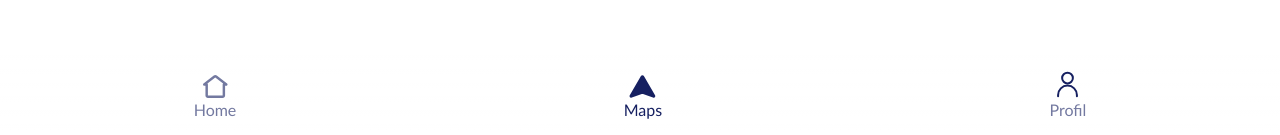
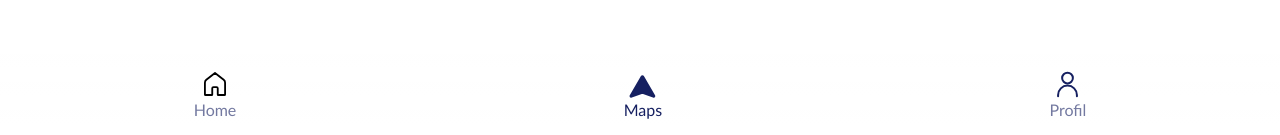
Before and after one commit to RomainLAU/IAN-EPSVE, a React (Create React App) app: page /map in a window 1280 px wide. Shown: the part 662-797 px from the top of the page. Built offline with nearby package versions, Linux system fonts and the light colour scheme.

Commit message:
Fix the home icon in the footer

```diff
--- a/src/App.jsx
+++ b/src/App.jsx
@@ -1,4 +1,4 @@
-import Step from './screen/Step';
+import Step from './screen/Steps';
 import Map from './screen/Map';
 import Profil from './screen/Profil';
 import { BrowserRouter, Routes, Route } from 'react-router-dom';
--- a/src/components/Footer.jsx
+++ b/src/components/Footer.jsx
@@ -1,46 +1,44 @@
-import { NavLink } from "react-router-dom"
-import { ReactComponent as Home } from "../assets/Home.svg"
-import { ReactComponent as Maps } from "../assets/Maps.svg"
-import { ReactComponent as Profil } from "../assets/Profil.svg"
+import { NavLink } from 'react-router-dom';
+import { ReactComponent as Home } from '../assets/Home.svg';
+import { ReactComponent as Maps } from '../assets/Maps.svg';
+import { ReactComponent as Profil } from '../assets/Profil.svg';
 
-const activeClassName = "isActive"
-const notActive = "notActive"
+export default function Footer({ children }) {
+    const activeClassName = 'isActive';
+    const notActive = 'notActive';
 
-
-export default function Footer({children}) {
     return (
-            <footer className="flex justify-around content-center fixed bottom-0 w-screen">
-                <div className="flex justify-around content-center text-center w-full py-4 bg-gradient-to-t from-[#FFFFFF]">
+        <footer className="flex justify-around content-center fixed bottom-0 w-screen">
+            <div className="flex justify-around content-center text-center w-full py-4 bg-gradient-to-t from-[#FFFFFF]">
                 <NavLink
                     to="/"
                     className={({ isActive }) =>
-                        isActive ? `flex flex-col-reverse content-center items-center ${activeClassName}` : `flex flex-col-reverse content-center items-center ${notActive}`
+                        `flex flex-col-reverse content-center items-center ${isActive ? 'isActive' : 'notActive'}`
                     }
                 >
                     <p className="text-center">Home</p>
-                    <Home/>
+                    <Home />
                 </NavLink>
                 <NavLink
                     to="/map"
                     className={({ isActive }) =>
-                        isActive ? `flex flex-col-reverse content-center items-center ${activeClassName}` :  `flex flex-col-reverse content-center items-center ${notActive}`
+                        `flex flex-col-reverse content-center items-center ${isActive ? 'isActive' : 'notActive'}`
                     }
                 >
                     <p>Maps</p>
-                    <Maps/>
+                    <Maps />
                 </NavLink>
 
                 <NavLink
                     to="/profil"
                     className={({ isActive }) =>
-                        isActive ? `flex flex-col-reverse content-center items-center ${activeClassName}` :  `flex flex-col-reverse content-center items-center ${notActive}`
+                        `flex flex-col-reverse content-center items-center ${isActive ? 'isActive' : 'notActive'}`
                     }
                 >
                     <p>Profil</p>
-                    <Profil/>
+                    <Profil />
                 </NavLink>
-                </div>
-            </footer>
-
-    )
+            </div>
+        </footer>
+    );
 }
--- a/src/index.css
+++ b/src/index.css
@@ -6,10 +6,14 @@
     font-family: 'Calibri', sans-serif;
 }
 
-h1, h2, h3, h4, h5, h6 {
+h1,
+h2,
+h3,
+h4,
+h5,
+h6 {
     font-family: 'Tisa Sans Pro Bold', sans-serif;
 }
-
 
 body {
     margin: 0;
@@ -23,15 +27,12 @@ code {
     font-family: source-code-pro, Menlo, Monaco, Consolas, 'Courier New', monospace;
 }
 
-.isActive {
+.isActive * {
     color: #162061;
-}
-
-.isActive svg {
     fill: #162061;
     stroke: #162061;
 }
 
 .notActive {
-    color: #7379A0;
+    color: #7379a0;
 }
--- a/src/screen/Steps.jsx
+++ b/src/screen/Steps.jsx
@@ -1,6 +1,7 @@
 import { Link } from 'react-router-dom';
 import AccordionItem from '../components/AccordionItem';
 import { Accordion } from '@szhsin/react-accordion';
+import Footer from '../components/Footer';
 
 export default function Step() {
     return (
@@ -43,12 +44,7 @@ export default function Step() {
                     et dolore magna aliqua.
                 </AccordionItem>
             </Accordion>
-            <Link
-                className="bg-slate-400 w-[320px] p-4 text-white bg-gradient-to-br from-purple-600 to-blue-500 hover:bg-gradient-to-bl focus:ring-4 focus:outline-none focus:ring-blue-300 dark:focus:ring-blue-800 font-medium rounded-full text-center me-2 mb-2"
-                to="/map"
-            >
-                Map
-            </Link>
+            <Footer />
         </div>
     );
 }
```
Also changed, not shown: src/assets/Home.svg.
